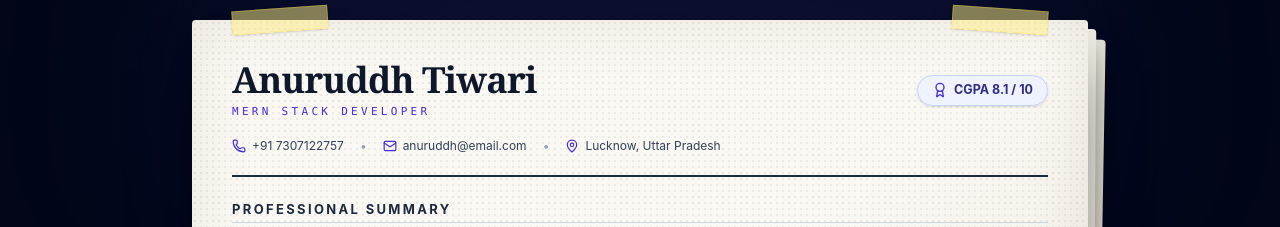
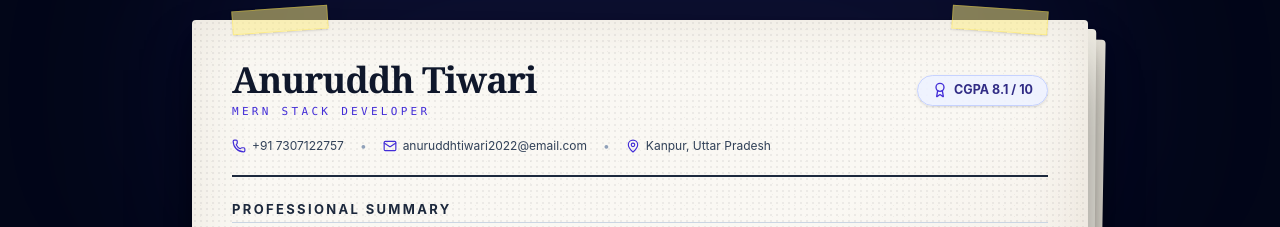
Before and after one commit to anuruddh123/my--portfolio, a React app: page / in a window 1280 px wide. Shown: the part 1000-1227 px from the top of the page. Built offline with nearby package versions, Linux system fonts and the light colour scheme; the HTML template or start-up script is replaced by a standard one.

Commit message:
update project section

```diff
--- a/src/components/About.jsx
+++ b/src/components/About.jsx
@@ -5,8 +5,8 @@ const profile = {
   name: "Anuruddh Tiwari",
   role: "MERN Stack Developer",
   phone: "+91 7307122757",
-  email: "anuruddh@email.com",
-  location: "Lucknow, Uttar Pradesh",
+  email: "anuruddhtiwari2022@email.com",
+  location: "Kanpur, Uttar Pradesh",
 };
 
 const summary =
--- a/src/components/Projects.jsx
+++ b/src/components/Projects.jsx
@@ -8,8 +8,8 @@ const projects = [
       "Built a full-stack shopping platform with product management, user authentication, cart functionality, and a responsive UI using the MERN stack.",
     features: ["JWT Auth", "Admin Panel", "Responsive Design", "Product CRUD"],
     stack: ["MongoDB", "Express", "React", "Node.js", "Tailwind"],
-    github: "https://github.com/anuruddh123/e-commerce-frontend",
-    demo: "https://try-me-frontend.netlify.app",
+    github: "https://github.com/anuruddh123/ecommerce",
+    demo: "https://shopvistaaa.netlify.app/",
     gradient: "from-indigo-600 via-blue-600 to-cyan-600",
     bgGradient: "from-indigo-500/20 via-blue-500/10 to-cyan-500/5",
     emoji: "🛒",
```
